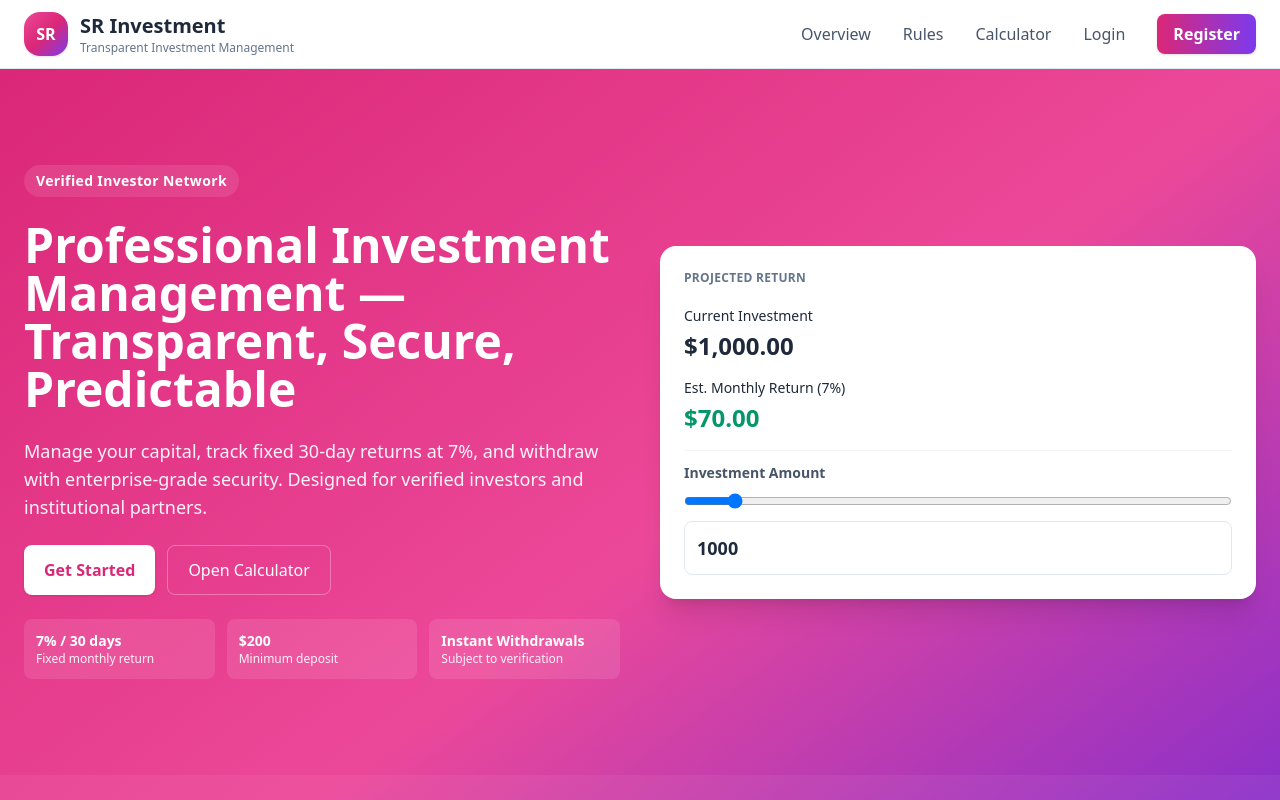
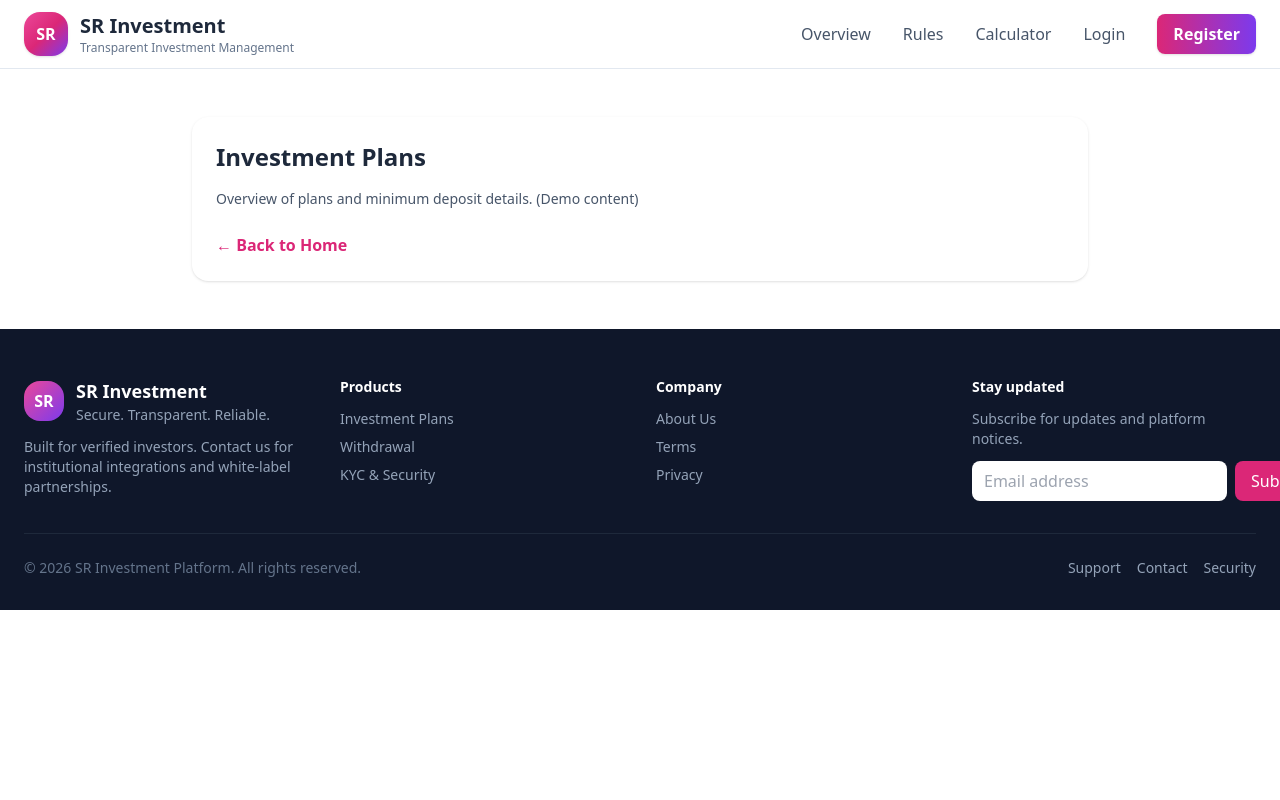
Before and after one commit to developer-faisal06/SR-Investment-Platform, a React (Vite) app: page /plans in a window 1280 px wide. Shown: the top 800 px of the page. Built offline with nearby package versions, Linux system fonts and the light colour scheme.

Commit message:
feat(pages): add informational pages and link from footer; update routes

```diff
--- a/src/App.jsx
+++ b/src/App.jsx
@@ -5,6 +5,14 @@ import Login from './components/Login/login'
 import Register from './components/Register/register'
 import Header from './components/Header/header'
 import Footer from './components/Footer/footer'
+import Terms from './components/Pages/Terms'
+import Privacy from './components/Pages/Privacy'
+import About from './components/Pages/About'
+import Contact from './components/Pages/Contact'
+import InvestmentPlans from './components/Pages/InvestmentPlans'
+import Withdrawal from './components/Pages/Withdrawal'
+import KycSecurity from './components/Pages/KycSecurity'
+import Support from './components/Pages/Support'
 
 export default function App(){
   return (
@@ -16,6 +24,14 @@ export default function App(){
           <Route path="/" element={<Home />} />
           <Route path="/login" element={<Login />} />
           <Route path="/register" element={<Register />} />
+          <Route path="/terms" element={<Terms />} />
+          <Route path="/privacy" element={<Privacy />} />
+          <Route path="/about" element={<About />} />
+          <Route path="/contact" element={<Contact />} />
+          <Route path="/plans" element={<InvestmentPlans />} />
+          <Route path="/withdrawal" element={<Withdrawal />} />
+          <Route path="/kyc-security" element={<KycSecurity />} />
+          <Route path="/support" element={<Support />} />
           <Route path="*" element={<Home />} />
         </Routes>
       </main>
--- a/src/components/Footer/footer.jsx
+++ b/src/components/Footer/footer.jsx
@@ -1,4 +1,5 @@
 import React from 'react'
+import { Link } from 'react-router-dom'
 
 export default function Footer(){
   return (
@@ -19,18 +20,18 @@ export default function Footer(){
           <div>
             <h4 className="text-sm font-semibold text-white mb-3">Products</h4>
             <ul className="space-y-2 text-slate-400 text-sm">
-              <li><a className="hover:text-white" href="#">Investment Plans</a></li>
-              <li><a className="hover:text-white" href="#">Withdrawal</a></li>
-              <li><a className="hover:text-white" href="#">KYC & Security</a></li>
+              <li><Link className="hover:text-white" to="/plans">Investment Plans</Link></li>
+              <li><Link className="hover:text-white" to="/withdrawal">Withdrawal</Link></li>
+              <li><Link className="hover:text-white" to="/kyc-security">KYC & Security</Link></li>
             </ul>
           </div>
 
           <div>
             <h4 className="text-sm font-semibold text-white mb-3">Company</h4>
             <ul className="space-y-2 text-slate-400 text-sm">
-              <li><a className="hover:text-white" href="#">About Us</a></li>
-              <li><a className="hover:text-white" href="#">Terms</a></li>
-              <li><a className="hover:text-white" href="#">Privacy</a></li>
+              <li><Link className="hover:text-white" to="/about">About Us</Link></li>
+              <li><Link className="hover:text-white" to="/terms">Terms</Link></li>
+              <li><Link className="hover:text-white" to="/privacy">Privacy</Link></li>
             </ul>
           </div>
 
@@ -47,9 +48,9 @@ export default function Footer(){
         <div className="mt-8 border-t border-slate-800 pt-6 flex flex-col md:flex-row justify-between items-center gap-4">
           <p className="text-sm text-slate-500">© {new Date().getFullYear()} SR Investment Platform. All rights reserved.</p>
           <div className="flex items-center gap-4 text-sm text-slate-400">
-            <a className="hover:text-white" href="#">Support</a>
-            <a className="hover:text-white" href="#">Contact</a>
-            <a className="hover:text-white" href="#">Security</a>
+            <Link className="hover:text-white" to="/support">Support</Link>
+            <Link className="hover:text-white" to="/contact">Contact</Link>
+            <Link className="hover:text-white" to="/kyc-security">Security</Link>
           </div>
         </div>
       </div>
--- /dev/null
+++ b/src/components/Pages/About.jsx
@@ -0,0 +1,14 @@
+import React from 'react'
+import { Link } from 'react-router-dom'
+
+export default function About(){
+  return (
+    <main className="max-w-4xl mx-auto my-12 p-6 bg-white rounded-2xl shadow text-slate-800">
+      <h1 className="text-2xl font-extrabold mb-4">About Us</h1>
+      <p className="text-sm text-slate-600">SR Investment Platform is built for verified investors seeking predictable returns and secure settlements.</p>
+      <div className="mt-6">
+        <Link to="/" className="text-pink-600 font-semibold">← Back to Home</Link>
+      </div>
+    </main>
+  )
+}
--- /dev/null
+++ b/src/components/Pages/Contact.jsx
@@ -0,0 +1,14 @@
+import React from 'react'
+import { Link } from 'react-router-dom'
+
+export default function Contact(){
+  return (
+    <main className="max-w-3xl mx-auto my-12 p-6 bg-white rounded-2xl shadow text-slate-800">
+      <h1 className="text-2xl font-extrabold mb-4">Contact Us</h1>
+      <p className="text-sm text-slate-600">For support or partnership inquiries, email: support@example.com</p>
+      <div className="mt-6">
+        <Link to="/" className="text-pink-600 font-semibold">← Back to Home</Link>
+      </div>
+    </main>
+  )
+}
--- /dev/null
+++ b/src/components/Pages/InvestmentPlans.jsx
@@ -0,0 +1,14 @@
+import React from 'react'
+import { Link } from 'react-router-dom'
+
+export default function InvestmentPlans(){
+  return (
+    <main className="max-w-4xl mx-auto my-12 p-6 bg-white rounded-2xl shadow text-slate-800">
+      <h1 className="text-2xl font-extrabold mb-4">Investment Plans</h1>
+      <p className="text-sm text-slate-600">Overview of plans and minimum deposit details. (Demo content)</p>
+      <div className="mt-6">
+        <Link to="/" className="text-pink-600 font-semibold">← Back to Home</Link>
+      </div>
+    </main>
+  )
+}
--- /dev/null
+++ b/src/components/Pages/KycSecurity.jsx
@@ -0,0 +1,14 @@
+import React from 'react'
+import { Link } from 'react-router-dom'
+
+export default function KycSecurity(){
+  return (
+    <main className="max-w-4xl mx-auto my-12 p-6 bg-white rounded-2xl shadow text-slate-800">
+      <h1 className="text-2xl font-extrabold mb-4">KYC & Security</h1>
+      <p className="text-sm text-slate-600">KYC requirements, document handling, and security measures. (Demo content)</p>
+      <div className="mt-6">
+        <Link to="/" className="text-pink-600 font-semibold">← Back to Home</Link>
+      </div>
+    </main>
+  )
+}
--- /dev/null
+++ b/src/components/Pages/Privacy.jsx
@@ -0,0 +1,14 @@
+import React from 'react'
+import { Link } from 'react-router-dom'
+
+export default function Privacy(){
+  return (
+    <main className="max-w-4xl mx-auto my-12 p-6 bg-white rounded-2xl shadow text-slate-800">
+      <h1 className="text-2xl font-extrabold mb-4">Privacy Policy</h1>
+      <p className="text-sm text-slate-600">This is a demo Privacy Policy. Add your data handling and retention policies here.</p>
+      <div className="mt-6">
+        <Link to="/" className="text-pink-600 font-semibold">← Back to Home</Link>
+      </div>
+    </main>
+  )
+}
--- /dev/null
+++ b/src/components/Pages/Support.jsx
@@ -0,0 +1,14 @@
+import React from 'react'
+import { Link } from 'react-router-dom'
+
+export default function Support(){
+  return (
+    <main className="max-w-3xl mx-auto my-12 p-6 bg-white rounded-2xl shadow text-slate-800">
+      <h1 className="text-2xl font-extrabold mb-4">Support</h1>
+      <p className="text-sm text-slate-600">Support center and help articles. Contact support@example.com for assistance.</p>
+      <div className="mt-6">
+        <Link to="/" className="text-pink-600 font-semibold">← Back to Home</Link>
+      </div>
+    </main>
+  )
+}
--- /dev/null
+++ b/src/components/Pages/Terms.jsx
@@ -0,0 +1,15 @@
+import React from 'react'
+import { Link } from 'react-router-dom'
+
+export default function Terms(){
+  return (
+    <main className="max-w-4xl mx-auto my-12 p-6 bg-white rounded-2xl shadow text-slate-800">
+      <h1 className="text-2xl font-extrabold mb-4">Terms & Conditions</h1>
+      <p className="text-sm text-slate-600">This is a demo Terms & Conditions page. Replace with your legal copy.</p>
+      <p className="mt-6 text-sm text-slate-500">Investing involves risk. You may lose your capital.</p>
+      <div className="mt-6">
+        <Link to="/" className="text-pink-600 font-semibold">← Back to Home</Link>
+      </div>
+    </main>
+  )
+}
--- /dev/null
+++ b/src/components/Pages/Withdrawal.jsx
@@ -0,0 +1,14 @@
+import React from 'react'
+import { Link } from 'react-router-dom'
+
+export default function Withdrawal(){
+  return (
+    <main className="max-w-4xl mx-auto my-12 p-6 bg-white rounded-2xl shadow text-slate-800">
+      <h1 className="text-2xl font-extrabold mb-4">Withdrawal</h1>
+      <p className="text-sm text-slate-600">Instructions and policies about withdrawals. (Demo content)</p>
+      <div className="mt-6">
+        <Link to="/" className="text-pink-600 font-semibold">← Back to Home</Link>
+      </div>
+    </main>
+  )
+}
```
